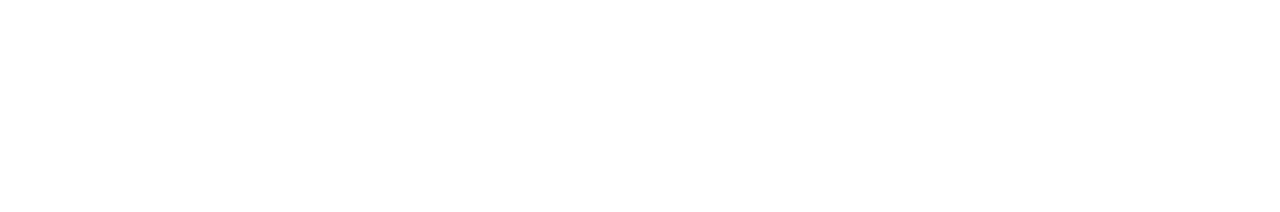
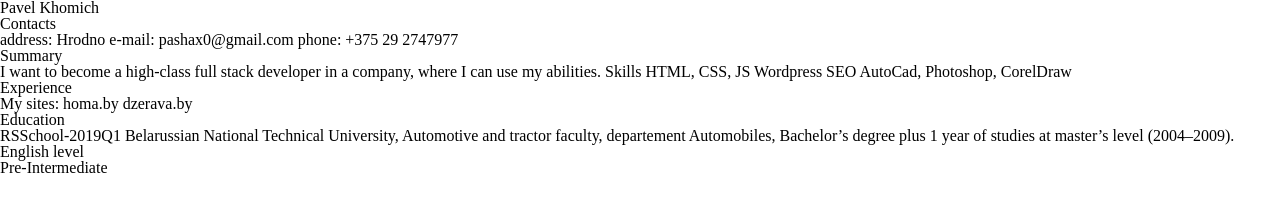
Before and after one commit to pashax0/rsschool-2019Q1-cv, a plain HTML site: page index.html in a window 1280 px wide. Drawn offline with Linux system fonts and the light colour scheme.

Commit message:
docs: add folder assets with resets

```diff
--- /dev/null
+++ b/assets/reset.css
@@ -0,0 +1,48 @@
+/* http://meyerweb.com/eric/tools/css/reset/
+   v2.0 | 20110126
+   License: none (public domain)
+*/
+
+html, body, div, span, applet, object, iframe,
+h1, h2, h3, h4, h5, h6, p, blockquote, pre,
+a, abbr, acronym, address, big, cite, code,
+del, dfn, em, img, ins, kbd, q, s, samp,
+small, strike, strong, sub, sup, tt, var,
+b, u, i, center,
+dl, dt, dd, ol, ul, li,
+fieldset, form, label, legend,
+table, caption, tbody, tfoot, thead, tr, th, td,
+article, aside, canvas, details, embed,
+figure, figcaption, footer, header, hgroup,
+menu, nav, output, ruby, section, summary,
+time, mark, audio, video {
+	margin: 0;
+	padding: 0;
+	border: 0;
+	font-size: 100%;
+	font: inherit;
+	vertical-align: baseline;
+}
+/* HTML5 display-role reset for older browsers */
+article, aside, details, figcaption, figure,
+footer, header, hgroup, menu, nav, section {
+	display: block;
+}
+body {
+	line-height: 1;
+}
+ol, ul {
+	list-style: none;
+}
+blockquote, q {
+	quotes: none;
+}
+blockquote:before, blockquote:after,
+q:before, q:after {
+	content: '';
+	content: none;
+}
+table {
+	border-collapse: collapse;
+	border-spacing: 0;
+}
--- a/index.html
+++ b/index.html
@@ -5,8 +5,30 @@
     <meta name="viewport" content="width=device-width, initial-scale=1.0">
     <meta http-equiv="X-UA-Compatible" content="ie=edge">
     <title>Pavel Khomich - JavaScript developer</title>
+    <link rel="stylesheet" href="assets/reset.css">
+    <link rel="stylesheet" href="assets/style.css">
 </head>
 <body>
-
+    <h1>Pavel Khomich</h1>
+    <h2>Contacts</h2>
+    address: Hrodno
+    e-mail: pashax0@gmail.com
+    phone: +375 29 2747977
+    <h2>Summary</h2>
+    I want to become a high-class full stack developer in a company, where I can use my abilities.
+    Skills
+    HTML, CSS, JS
+    Wordpress
+    SEO
+    AutoCad, Photoshop, CorelDraw
+    <h2>Experience</h2>
+    My sites:
+    homa.by
+    dzerava.by
+    <h2>Education</h2>
+    RSSchool-2019Q1
+    Belarussian National Technical University, Automotive and tractor faculty, departement Automobiles, Bachelor’s degree plus 1 year of studies at master’s level (2004–2009).
+    <h2>English level</h2>
+    Pre-Intermediate
 </body>
 </html>
```
Also changed, not shown: assets/style.css (added).
